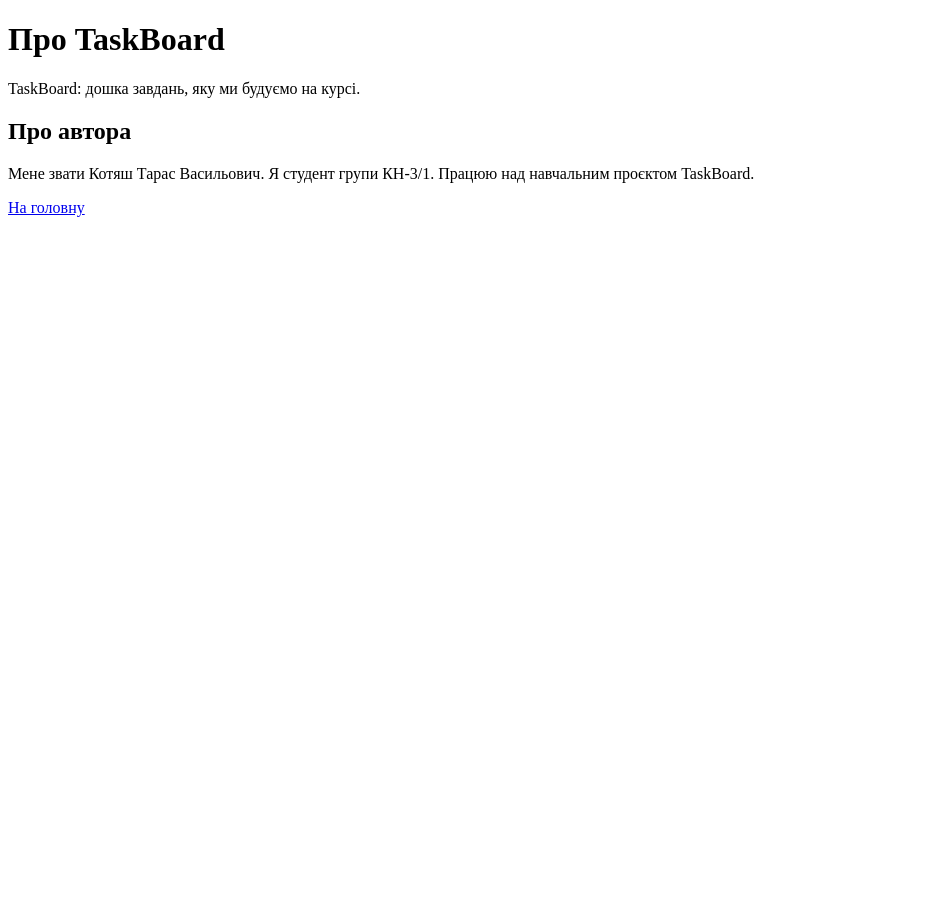
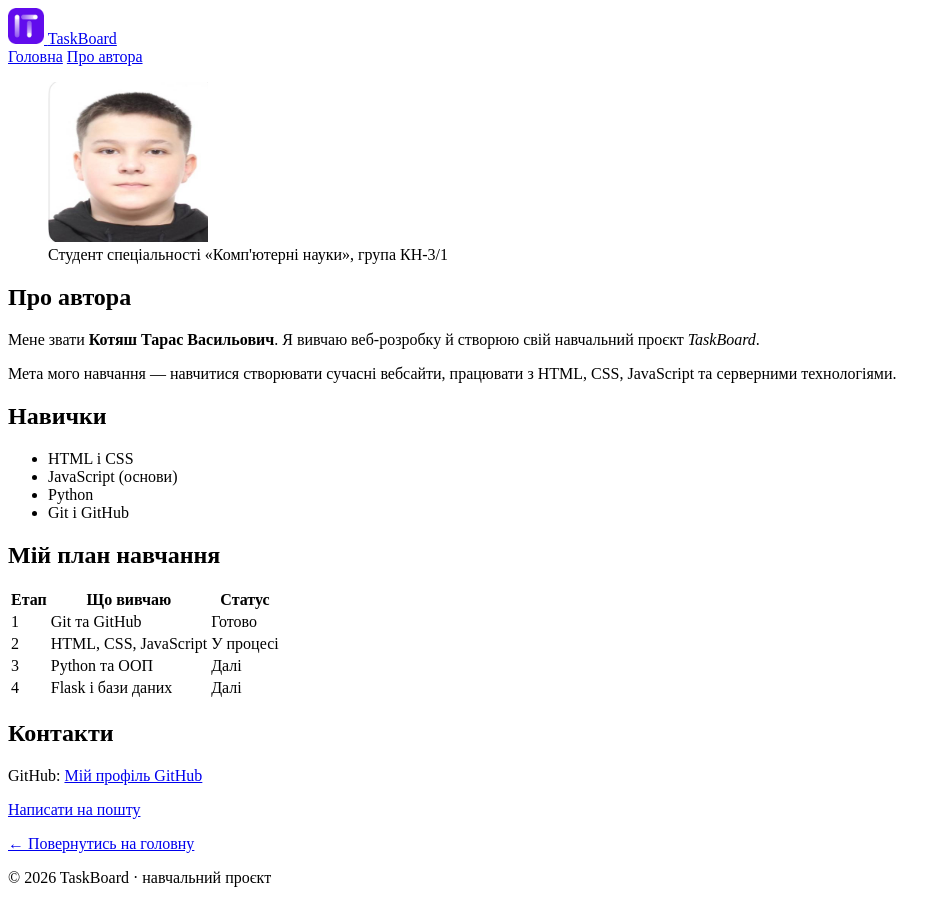
Before and after one commit to kotiashtvkn24-pixel/taskboard, a plain HTML site: page about.html in a window 1280 px wide. Shown: the whole page, without its empty margins (0-951 px from the left). Before the commit the page ends 800 px from the top, so only its background shows below. Drawn offline with Linux system fonts and the light colour scheme.

Commit message:
Створити сторінку про автора

```diff
--- a/about.html
+++ b/about.html
@@ -1,16 +1,119 @@
+
 <!DOCTYPE html>
 <html lang="uk">
 <head>
   <meta charset="UTF-8">
-  <title>Про проєкт</title>
+  <meta name="viewport" content="width=device-width, initial-scale=1.0">
+  <title>Про автора | TaskBoard</title>
 </head>
 <body>
-  <h1>Про TaskBoard</h1>
-  <p>TaskBoard: дошка завдань, яку ми будуємо на курсі.</p>
 
-  <h2>Про автора</h2>
-  <p>Мене звати Котяш Тарас Васильович. Я студент групи КН-3/1. Працюю над навчальним проєктом TaskBoard.</p>
+  <header class="site-header">
+    <a class="brand" href="index.html">
+      <img src="images/logo.png" alt="Логотип TaskBoard" width="36" height="36">
+      <span>TaskBoard</span>
+    </a>
 
-  <a href="index.html">На головну</a>
+    <nav class="nav">
+      <a href="index.html">Головна</a>
+      <a href="about.html">Про автора</a>
+    </nav>
+  </header>
+
+  <main class="container">
+
+    <article class="card profile">
+      <figure>
+        <img src="images/avatar.png" alt="Фото автора" width="160" height="160">
+        <figcaption>Студент спеціальності «Комп'ютерні науки», група КН-3/1</figcaption>
+      </figure>
+
+      <div class="profile-text">
+        <h1>Про автора</h1>
+
+        <p>
+          Мене звати <strong>Котяш Тарас Васильович</strong>.
+          Я вивчаю веб-розробку й створюю свій навчальний проєкт
+          <em>TaskBoard</em>.
+        </p>
+
+        <p>
+          Мета мого навчання — навчитися створювати сучасні вебсайти,
+          працювати з HTML, CSS, JavaScript та серверними технологіями.
+        </p>
+      </div>
+    </article>
+
+    <section class="card">
+      <h2>Навички</h2>
+      <ul>
+        <li>HTML і CSS</li>
+        <li>JavaScript (основи)</li>
+        <li>Python</li>
+        <li>Git і GitHub</li>
+      </ul>
+    </section>
+
+    <section class="card">
+      <h2>Мій план навчання</h2>
+
+      <table>
+        <thead>
+          <tr>
+            <th>Етап</th>
+            <th>Що вивчаю</th>
+            <th>Статус</th>
+          </tr>
+        </thead>
+
+        <tbody>
+          <tr>
+            <td>1</td>
+            <td>Git та GitHub</td>
+            <td>Готово</td>
+          </tr>
+          <tr>
+            <td>2</td>
+            <td>HTML, CSS, JavaScript</td>
+            <td>У процесі</td>
+          </tr>
+          <tr>
+            <td>3</td>
+            <td>Python та ООП</td>
+            <td>Далі</td>
+          </tr>
+          <tr>
+            <td>4</td>
+            <td>Flask і бази даних</td>
+            <td>Далі</td>
+          </tr>
+        </tbody>
+      </table>
+    </section>
+
+    <section class="card">
+      <h2>Контакти</h2>
+
+      <p>
+        GitHub:
+        <a href="https://github.com/kotiashtvkn24-pixel"
+           target="_blank" rel="noopener">Мій профіль GitHub</a>
+      </p>
+
+      <p>
+        <a href="mailto:student@example.com">Написати на пошту</a>
+      </p>
+
+      <p>
+        <a href="index.html">← Повернутись на головну</a>
+      </p>
+    </section>
+
+  </main>
+
+  <footer class="site-footer">
+    <p>&copy; 2026 TaskBoard · навчальний проєкт</p>
+  </footer>
+
 </body>
 </html>
```
Also changed, not shown: index.html (+35 -14 lines), images/avatar.png (added).
